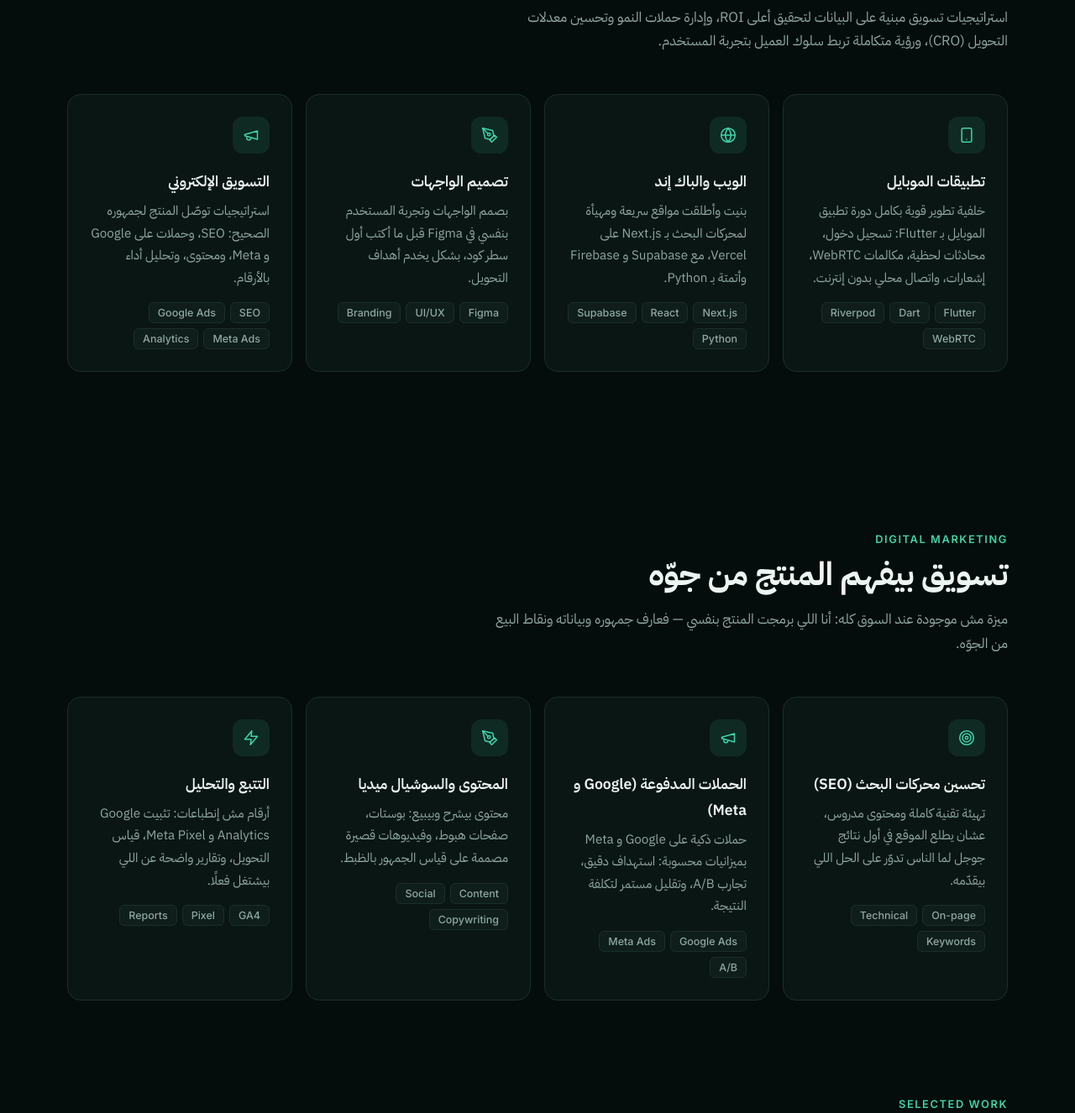
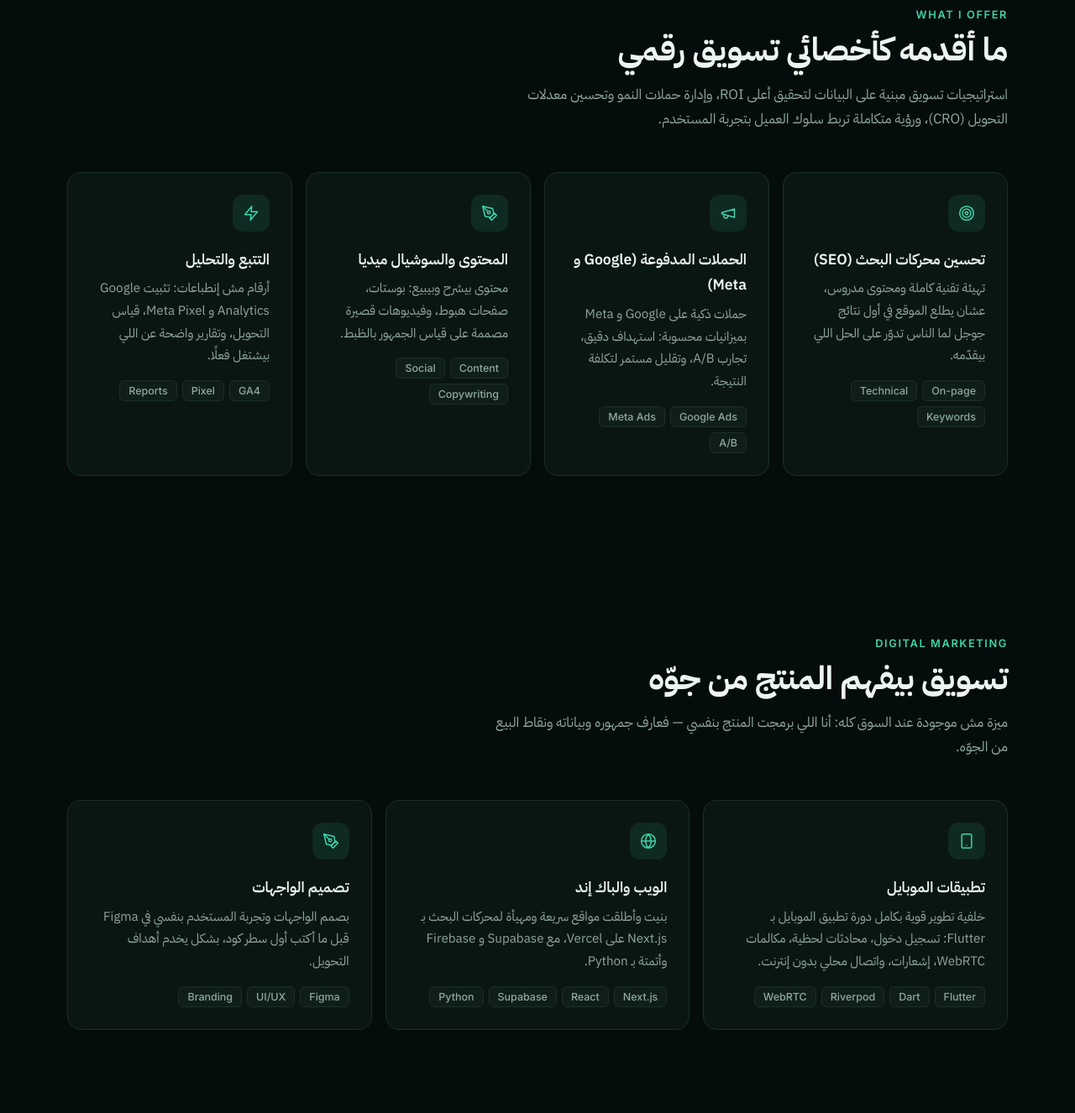
Before and after one commit to adelmahmoud11/adelmahmoud11.github.io, a plain HTML site: page index.html in a window 1280 px wide. Shown: the part 950-2276 px from the top of the page at 84% size. Drawn offline with Linux system fonts and the light colour scheme.

Commit message:
Reorder: marketing offerings first, then product/engineering skills (3-col); professional hero bio

```diff
--- a/index.html
+++ b/index.html
@@ -137,6 +137,7 @@ h2{font-size:clamp(1.7rem,3.4vw,2.4rem);line-height:1.3;font-weight:700;letter-s
 
 /* services */
 .svc{display:grid;grid-template-columns:repeat(4,1fr);gap:16px}
+.svc3{grid-template-columns:repeat(3,1fr)}
 .card{border:1px solid var(--border);border-radius:var(--r);background:var(--surface);padding:26px;transition:.25s}
 .card:hover{border-color:var(--border2);transform:translateY(-3px)}
 .ic{width:44px;height:44px;border-radius:12px;display:grid;place-items:center;background:var(--accent-soft);color:var(--accent);margin-bottom:18px}
@@ -308,7 +309,7 @@ footer .wrap{display:flex;justify-content:space-between;flex-wrap:wrap;gap:10px}
   <div>
     <span class="status rv"><i></i><span data-en="Open to a new job — full-time, on-site">متاح لفرصة عمل جديدة بتفرغ كامل! (Full-Time)</span></span>
     <h1 class="rv poetry" data-en="<span class='pv v1'><span class='vp'>If I sought a mere modest living,</span><span class='vp'>it would suffice me — no more.</span></span><span class='pv v2'><span class='vp'>But I seek a glory that endures,</span><span class='vp'>and such glory is won by those like me.</span></span>"><span class="pv v1"><span class="vp">فَلَوْ أَنَّما أَسْعى لِأَدْنى مَعِيشَةٍ</span><span class="vp">كَفانِي وَلَمْ أَطْلُبْ قَلِيلٌ مِنَ الْمَالِ</span></span><span class="pv v2"><span class="vp">وَلَكِنَّما أَسْعى لِمَجْدٍ مُؤَثَّلٍ</span><span class="vp">وَقَدْ يُدْرِكُ الْمَجْدَ الْمُؤَثَّلَ أَمْثالِي</span></span></h1>
-    <p class="lead rv" data-en="I'm Adel Mahmoud, a digital marketing specialist with an engineering background in Flutter &amp; Next.js, and the founder of <b>Maraseel</b>. Today I'm looking for a full-time, on-site digital marketing / growth marketing role.">أنا عادل محمود، أخصائي تسويق رقمي بخلفية تطوير Flutter و Next.js ومؤسس <b>مراسيل</b>. أبحث اليوم عن عمل بتفرغ كامل بمقر الشركة في مجال التسويق الرقمي (Digital Marketing / Growth Marketing).</p>
+    <p class="lead rv" data-en="I'm Adel Mahmoud, a digital marketing specialist (Digital Marketing / Growth Marketing) with an engineering background in Flutter &amp; Next.js, and the founder of <b>Maraseel</b>. I build and manage data-driven growth strategies — SEO, Google &amp; Meta campaigns and conversion rate optimization (CRO) — backed by hands-on experience building and launching digital products. I'm currently looking for a full-time, on-site role.">أنا عادل محمود، أخصائي تسويق رقمي (Digital Marketing / Growth Marketing) بخلفية هندسية في تطوير Flutter و Next.js، ومؤسس تطبيق <b>مراسيل</b>. أبني وأدير استراتيجيات نمو مبنية على البيانات — تحسين محركات البحث، حملات Google و Meta، وتحسين معدلات التحويل (CRO) — مدعومًا بخبرة عملية في بناء المنتجات الرقمية وإطلاقها. أبحث اليوم عن فرصة عمل بتفرغ كامل بمقر الشركة.</p>
     <div class="cta rv">
       <a href="mailto:adelsat2008@gmail.com" class="btn pri"><svg class="i"><use href="#mail"/></svg><span data-en="Message me about a role">راسلني عن فرصة عمل</span></a>
       <a href="https://www.linkedin.com/in/adel-mahmoud-a5740ab2" target="_blank" rel="noopener" class="btn sec"><svg class="i f"><use href="#li"/></svg>LinkedIn</a>
@@ -353,42 +354,6 @@ footer .wrap{display:flex;justify-content:space-between;flex-wrap:wrap;gap:10px}
     </div>
     <div class="svc">
       <div class="card rv">
-        <div class="ic"><svg class="i"><use href="#phone"/></svg></div>
-        <h3 data-en="Mobile apps">تطبيقات الموبايل</h3>
-        <p data-en="A strong engineering background across the full app cycle in Flutter: auth, realtime chat, WebRTC calls, push and offline connectivity.">خلفية تطوير قوية بكامل دورة تطبيق الموبايل بـ Flutter: تسجيل دخول، محادثات لحظية، مكالمات WebRTC، إشعارات، واتصال محلي بدون إنترنت.</p>
-        <div class="tags"><span>Flutter</span><span>Dart</span><span>Riverpod</span><span>WebRTC</span></div>
-      </div>
-      <div class="card rv">
-        <div class="ic"><svg class="i"><use href="#globe"/></svg></div>
-        <h3 data-en="Web & backend">الويب والباك إند</h3>
-        <p data-en="I built and launched fast, SEO-ready sites with Next.js on Vercel, backed by Supabase, Firebase and Python automation.">بنيت وأطلقت مواقع سريعة ومهيأة لمحركات البحث بـ Next.js على Vercel، مع Supabase و Firebase وأتمتة بـ Python.</p>
-        <div class="tags"><span>Next.js</span><span>React</span><span>Supabase</span><span>Python</span></div>
-      </div>
-      <div class="card rv">
-        <div class="ic"><svg class="i"><use href="#pen"/></svg></div>
-        <h3 data-en="UI/UX design">تصميم الواجهات</h3>
-        <p data-en="I design the interface and experience myself in Figma before writing a line of code — with conversion goals in mind.">بصمم الواجهات وتجربة المستخدم بنفسي في Figma قبل ما أكتب أول سطر كود، بشكل يخدم أهداف التحويل.</p>
-        <div class="tags"><span>Figma</span><span>UI/UX</span><span>Branding</span></div>
-      </div>
-      <div class="card rv">
-        <div class="ic"><svg class="i"><use href="#mega"/></svg></div>
-        <h3 data-en="Digital marketing">التسويق الإلكتروني</h3>
-        <p data-en="Strategies that get the product in front of the right audience: SEO, Google & Meta ads, content, and performance analytics.">استراتيجيات توصّل المنتج لجمهوره الصحيح: SEO، وحملات على Google و Meta، ومحتوى، وتحليل أداء بالأرقام.</p>
-        <div class="tags"><span>SEO</span><span>Google Ads</span><span>Meta Ads</span><span>Analytics</span></div>
-      </div>
-    </div>
-  </div>
-</section>
-
-<section id="marketing">
-  <div class="wrap">
-    <div class="sec-head">
-      <div class="eyebrow rv">Digital marketing</div>
-      <h2 class="rv" data-en="Marketing that understands the product from the inside">تسويق بيفهم المنتج من جوّه</h2>
-      <p class="sec-sub rv" data-en="My edge over other marketers: I'm the one who built the products — so I know the audience, the data and the conversion points from the inside.">ميزة مش موجودة عند السوق كله: أنا اللي برمجت المنتج بنفسي — فعارف جمهوره وبياناته ونقاط البيع من الجوّه.</p>
-    </div>
-    <div class="svc">
-      <div class="card rv">
         <div class="ic"><svg class="i"><use href="#target"/></svg></div>
         <h3 data-en="SEO — search engine optimization">تحسين محركات البحث (SEO)</h3>
         <p data-en="Full technical audits, on-page optimization and content strategy so the site ranks first when people search for its offer.">تهيئة تقنية كاملة ومحتوى مدروس، عشان يطلع الموقع في أول نتائج جوجل لما الناس تدوّر على الحل اللي بيقدّمه.</p>
@@ -411,6 +376,36 @@ footer .wrap{display:flex;justify-content:space-between;flex-wrap:wrap;gap:10px}
         <h3 data-en="Tracking & analytics">التتبع والتحليل</h3>
         <p data-en="Numbers, not impressions: GA4 and Meta Pixel setup, conversion tracking and clear reports on what actually works.">أرقام مش إنطباعات: تثبيت Google Analytics و Meta Pixel، قياس التحويل، وتقارير واضحة عن اللي بيشتغل فعلًا.</p>
         <div class="tags"><span>GA4</span><span>Pixel</span><span>Reports</span></div>
+      </div>
+    </div>
+  </div>
+</section>
+
+<section id="marketing">
+  <div class="wrap">
+    <div class="sec-head">
+      <div class="eyebrow rv">Digital marketing</div>
+      <h2 class="rv" data-en="Marketing that understands the product from the inside">تسويق بيفهم المنتج من جوّه</h2>
+      <p class="sec-sub rv" data-en="My edge over other marketers: I'm the one who built the products — so I know the audience, the data and the conversion points from the inside.">ميزة مش موجودة عند السوق كله: أنا اللي برمجت المنتج بنفسي — فعارف جمهوره وبياناته ونقاط البيع من الجوّه.</p>
+    </div>
+    <div class="svc svc3">
+      <div class="card rv">
+        <div class="ic"><svg class="i"><use href="#phone"/></svg></div>
+        <h3 data-en="Mobile apps">تطبيقات الموبايل</h3>
+        <p data-en="A strong engineering background across the full app cycle in Flutter: auth, realtime chat, WebRTC calls, push and offline connectivity.">خلفية تطوير قوية بكامل دورة تطبيق الموبايل بـ Flutter: تسجيل دخول، محادثات لحظية، مكالمات WebRTC، إشعارات، واتصال محلي بدون إنترنت.</p>
+        <div class="tags"><span>Flutter</span><span>Dart</span><span>Riverpod</span><span>WebRTC</span></div>
+      </div>
+      <div class="card rv">
+        <div class="ic"><svg class="i"><use href="#globe"/></svg></div>
+        <h3 data-en="Web & backend">الويب والباك إند</h3>
+        <p data-en="I built and launched fast, SEO-ready sites with Next.js on Vercel, backed by Supabase, Firebase and Python automation.">بنيت وأطلقت مواقع سريعة ومهيأة لمحركات البحث بـ Next.js على Vercel، مع Supabase و Firebase وأتمتة بـ Python.</p>
+        <div class="tags"><span>Next.js</span><span>React</span><span>Supabase</span><span>Python</span></div>
+      </div>
+      <div class="card rv">
+        <div class="ic"><svg class="i"><use href="#pen"/></svg></div>
+        <h3 data-en="UI/UX design">تصميم الواجهات</h3>
+        <p data-en="I design the interface and experience myself in Figma before writing a line of code — with conversion goals in mind.">بصمم الواجهات وتجربة المستخدم بنفسي في Figma قبل ما أكتب أول سطر كود، بشكل يخدم أهداف التحويل.</p>
+        <div class="tags"><span>Figma</span><span>UI/UX</span><span>Branding</span></div>
       </div>
     </div>
   </div>
```
